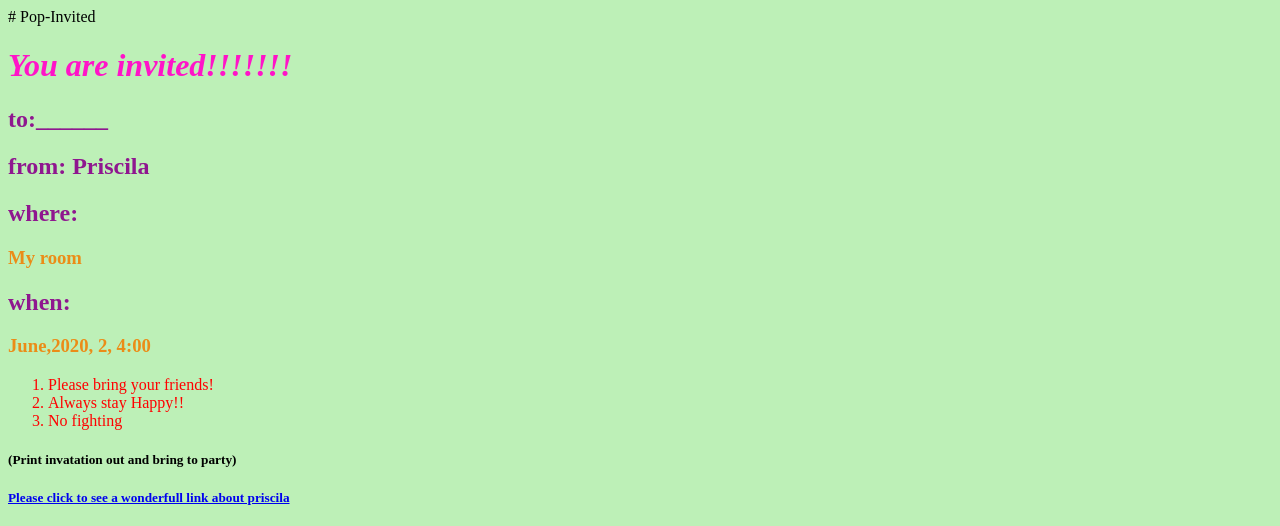
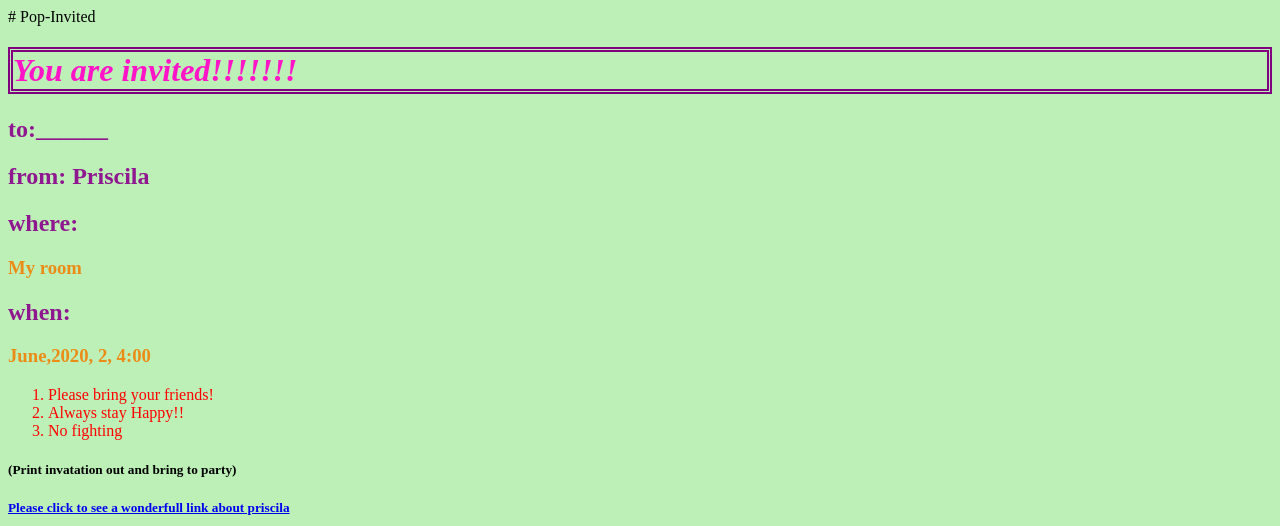
Before and after one commit to priscilacid/Pop-Invited, a plain HTML site: page index.html in a window 1280 px wide. Shown: the top 526 px of the page. Drawn offline with Linux system fonts and the light colour scheme.

Commit message:
Update index.html

```diff
--- a/index.html
+++ b/index.html
@@ -11,6 +11,7 @@
            h1 {
                color:rgb(255,20,200);
                font-style:italic;
+               border:5px double purple;
 
            }
            h2 {
```
